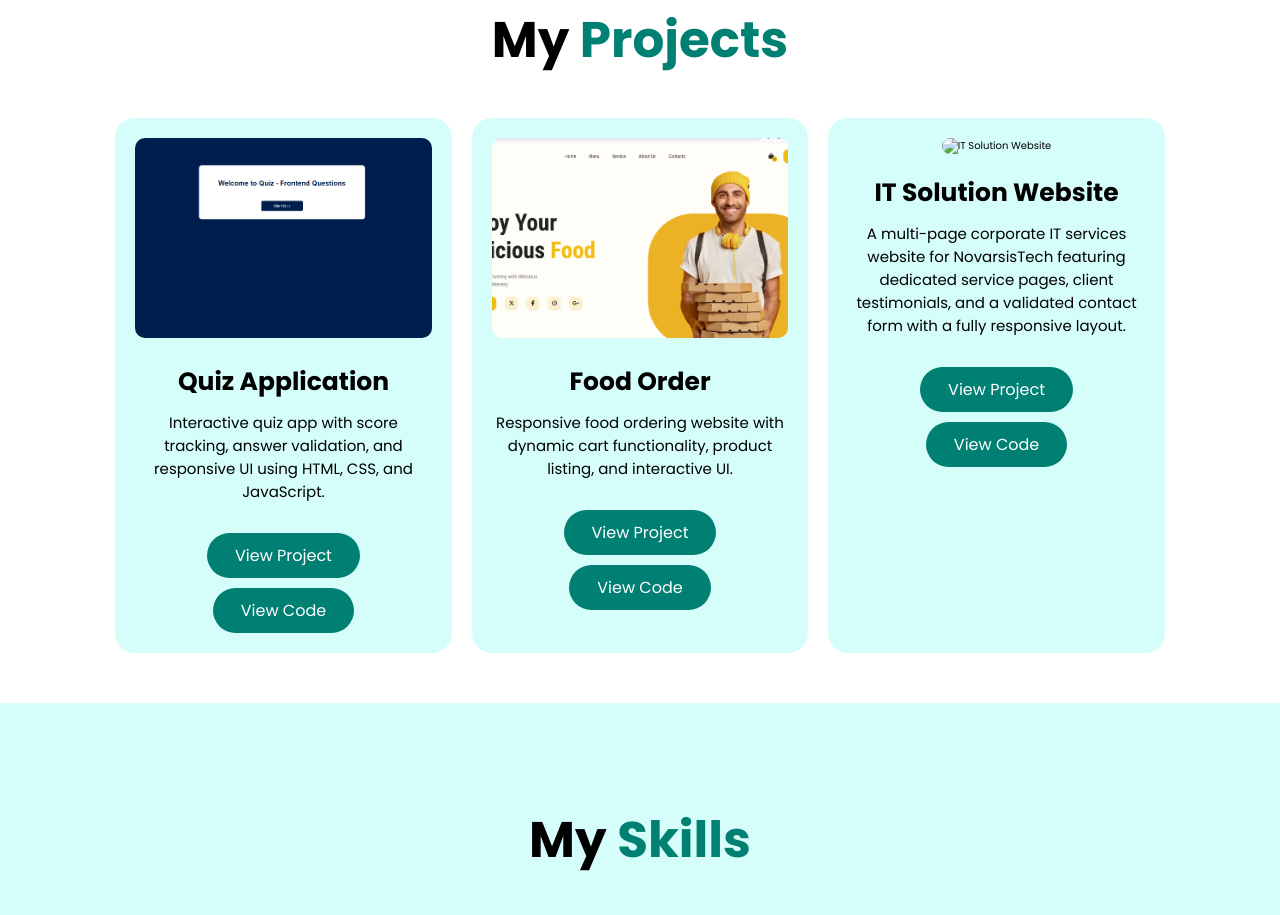
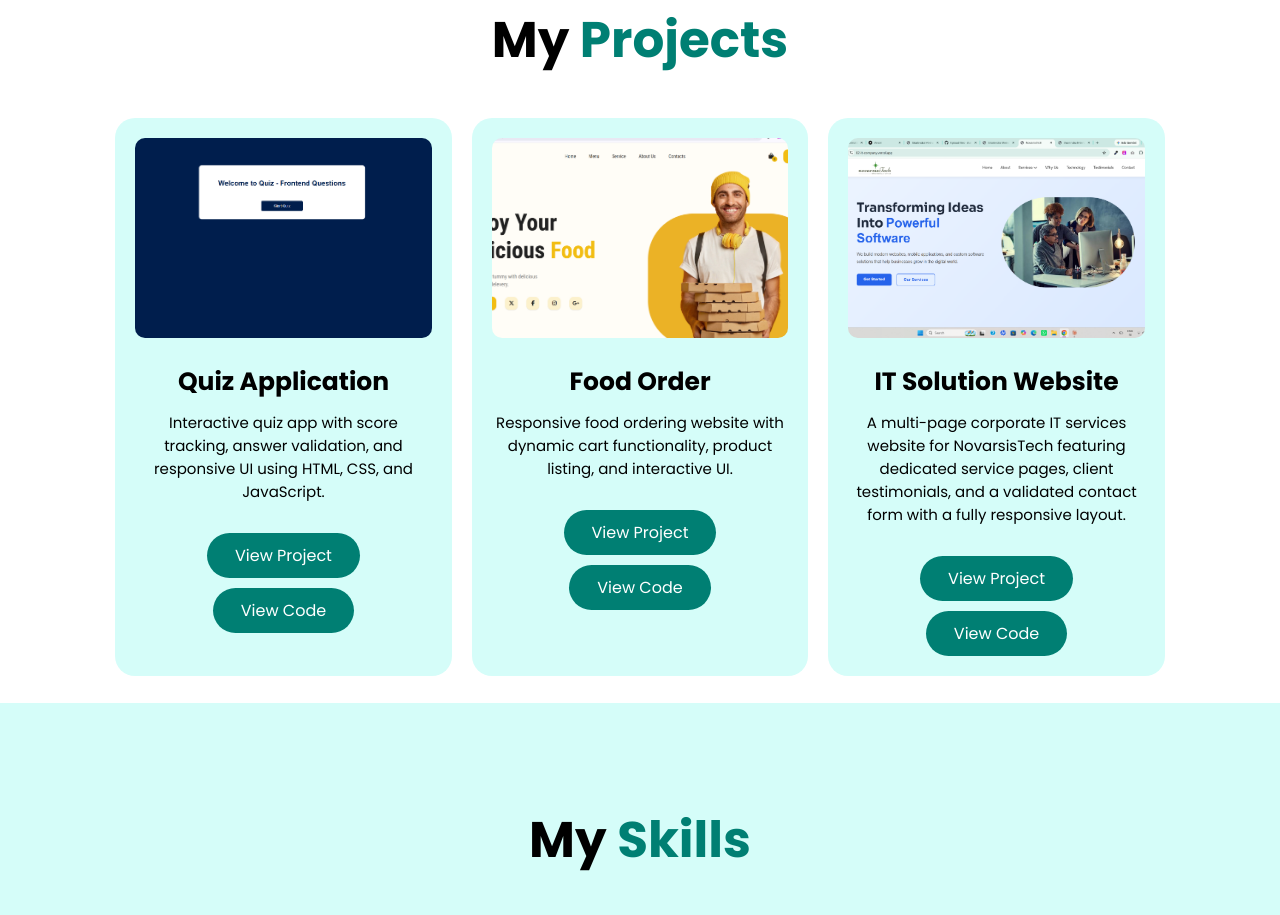
Before and after one commit to shailendrameena/frontend-portpolio, a plain HTML site: page index.html in a window 1280 px wide. Shown: the part 1697-2612 px from the top of the page. Drawn offline with Linux system fonts and the light colour scheme.

Commit message:
Fix HTML formatting and update project images

```diff
--- a/index.html
+++ b/index.html
@@ -161,7 +161,7 @@
         <!-- Project 3 -->
 <div class="project-box">
 <img
-src="/images/it-solution.png"
+src="/images/image.png"
 alt="IT Solution Website"
 />
 <h3>IT Solution Website</h3>
```
